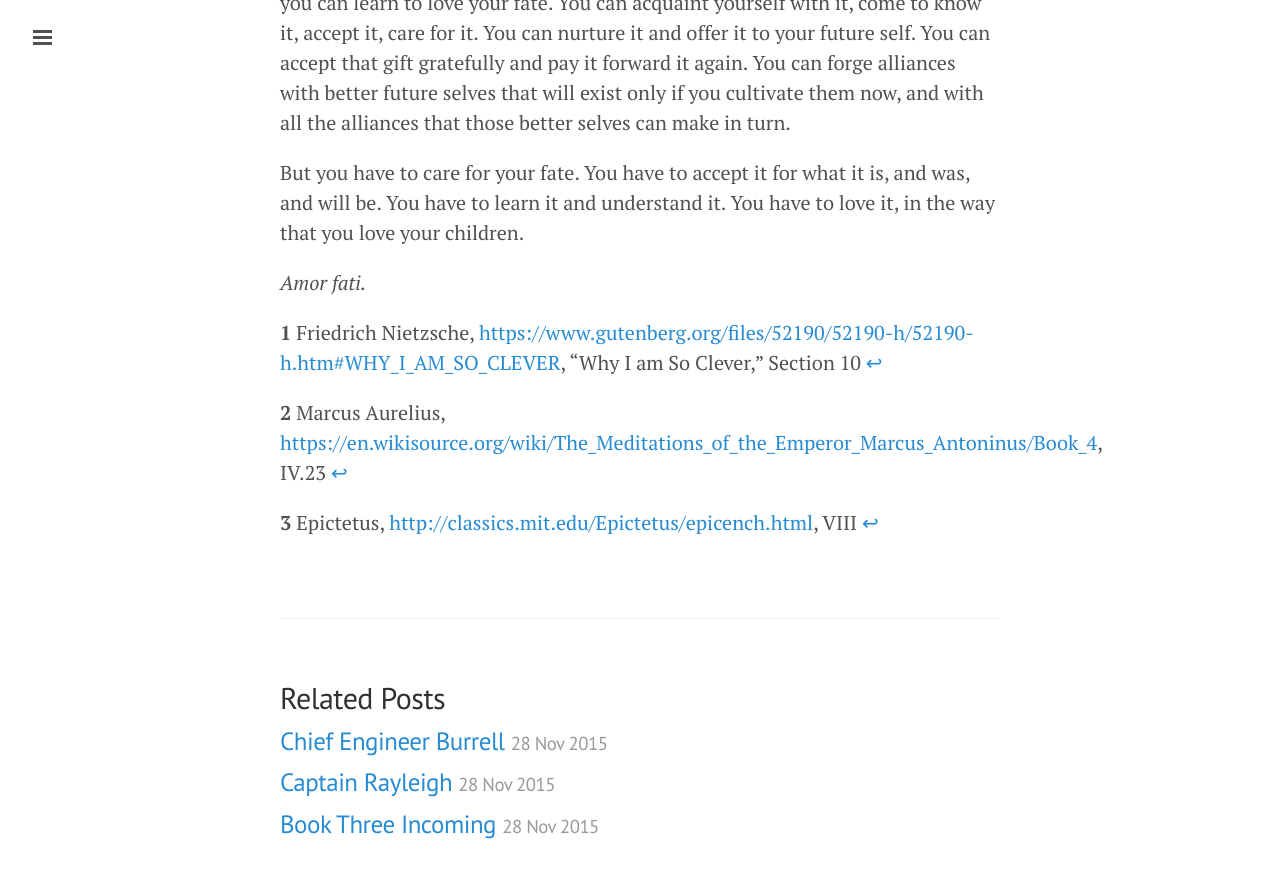
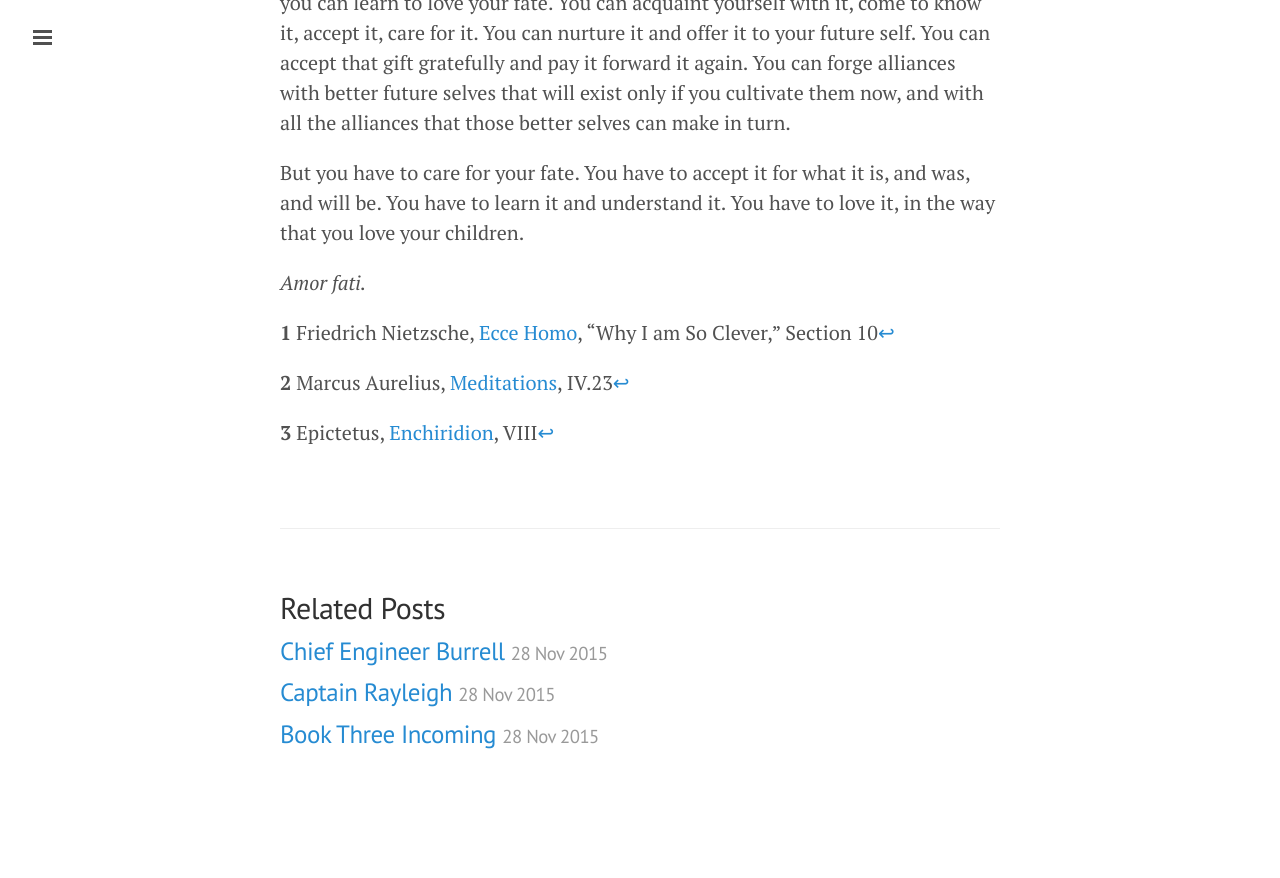
Before and after one commit to mikelevins/mikelevins.github.io, a Jekyll site: the page built from _posts/2020-01-24-amor-fati.markdown, in a window 1280 px wide and 900 px high, scrolled down 2632 px. Shown: the top 878 px of the window. Built offline with Jekyll 4.4.1, drawn with Linux system fonts in a browser that asks for light colours; comment, search, counter and statistics services are not loaded; after the commit the page ends 3442 px from its top, so only the background shows below that.

Commit message:
even more footnote fixing

```diff
--- a/_posts/2020-01-24-amor-fati.markdown
+++ b/_posts/2020-01-24-amor-fati.markdown
@@ -117,14 +117,13 @@ have to love it, in the way that you love your children.
 
 _Amor fati._
 
-<b id="f1">1</b> Friedrich Nietzsche,
-[https://www.gutenberg.org/files/52190/52190-h/52190-h.htm#WHY_I_AM_SO_CLEVER](Ecce
-Homo), "Why I am So Clever," Section 10 [↩](#a1)
+<b id="f1">1</b> Friedrich Nietzsche, [Ecce
+Homo](https://www.gutenberg.org/files/52190/52190-h/52190-h.htm#WHY_I_AM_SO_CLEVER),
+"Why I am So Clever," Section 10[↩](#a1)
 
 <b id="f2">2</b> Marcus Aurelius,
-[https://en.wikisource.org/wiki/The_Meditations_of_the_Emperor_Marcus_Antoninus/Book_4](Meditations),
-IV.23 [↩](#a2)
+[Meditations](https://en.wikisource.org/wiki/The_Meditations_of_the_Emperor_Marcus_Antoninus/Book_4),
+IV.23[↩](#a2)
 
 <b id="f3">3</b> Epictetus,
-[http://classics.mit.edu/Epictetus/epicench.html](Enchiridion), VIII
-[↩](#a3)
+[Enchiridion](http://classics.mit.edu/Epictetus/epicench.html), VIII[↩](#a3)
```
